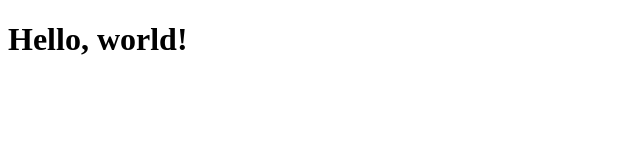
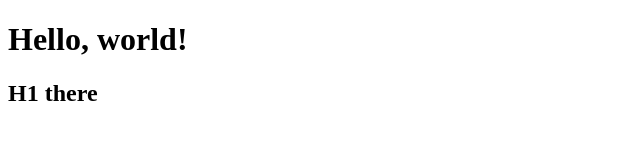
Before and after one commit to SuperFranky8/NewProject, a plain HTML site: page index.html in a window 1280 px wide. Shown: the whole page, without its empty margins (0-640 px from the left). Drawn offline with Linux system fonts and the light colour scheme.

Commit message:
Добавил Хелоу
СОздал и добавил Хелоу

```diff
--- a/index.html
+++ b/index.html
@@ -7,5 +7,6 @@
 </head>
 <body>
     <h1>Hello, world!</h1>
+    <h2>H1 there</h2>
 </body>
 </html>
```
